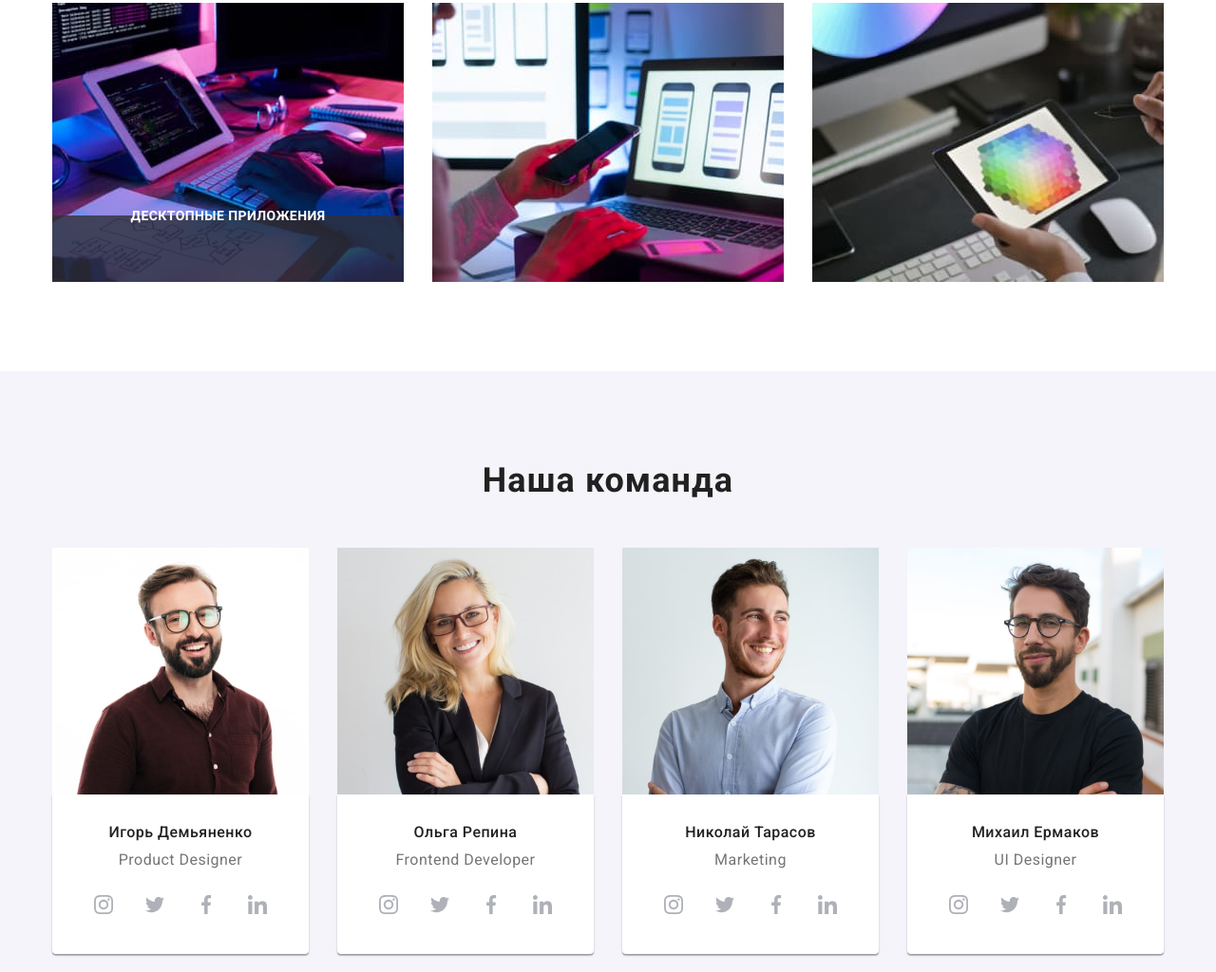
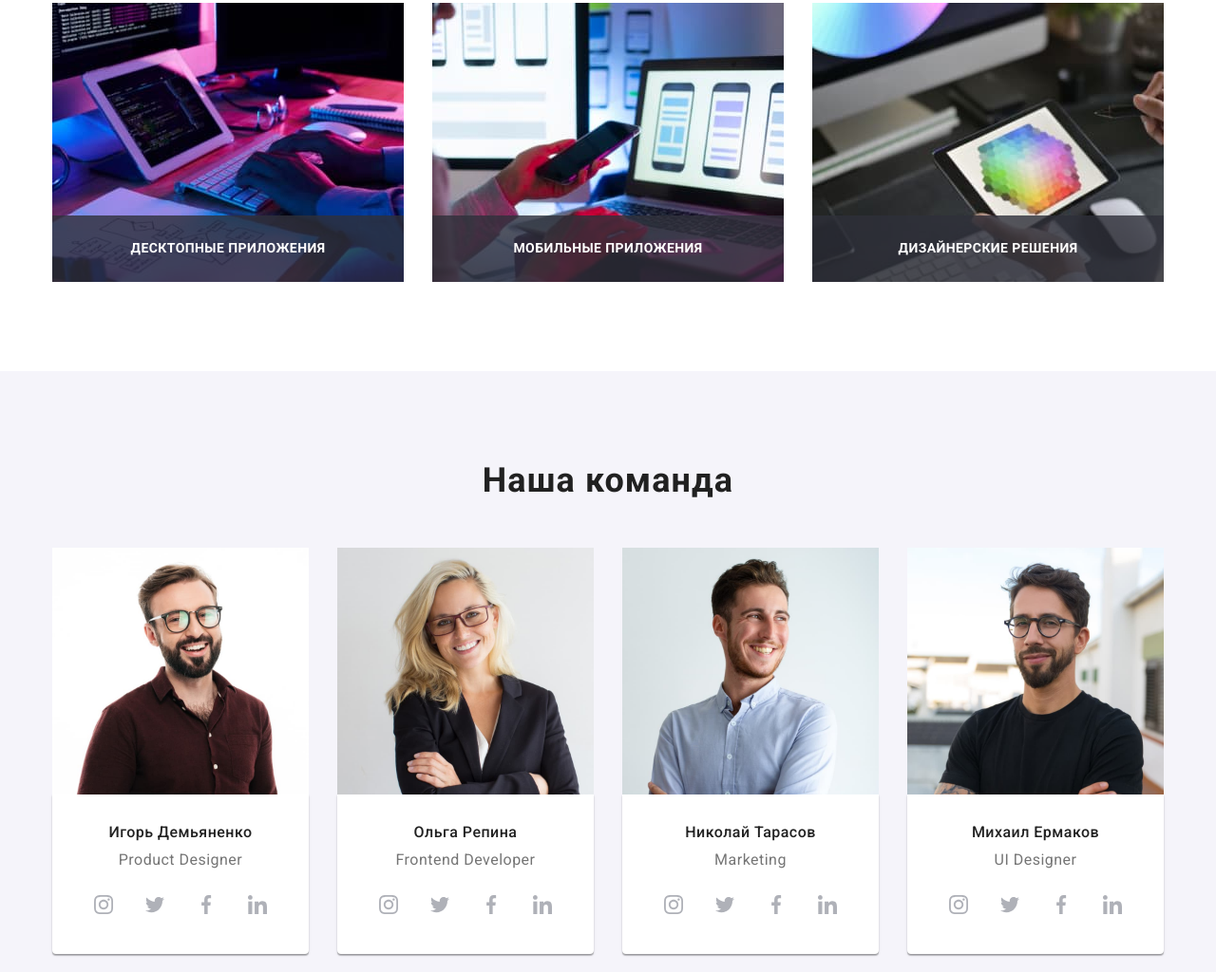
Before and after one commit to YuliaKraynia/goit-markup-hw-05, a plain HTML site: page index.html in a window 1280 px wide. Shown: the part 1295-2319 px from the top of the page at 95% size. Drawn offline with nearby package versions, Linux system fonts and the light colour scheme.

Commit message:
ДЗ 5 варіант 1

```diff
--- a/css/styles.css
+++ b/css/styles.css
@@ -341,7 +341,9 @@ align-items: center;
 }
 
 .foto-work-name {
-    display: block;
+    display: flex;
+    justify-content: center;
+    align-items: center;
     position: absolute;
     bottom: 0;
     left: 0;
@@ -353,14 +355,11 @@ align-items: center;
 }
 
 .foto-name {
-    display: flex;
-    justify-content: center;
-    align-items: center;
 
     text-transform: uppercase;
     font-weight: 700;
     font-size: 14px;
-    line-height: 1.14px;
+    line-height: 1.14;
     letter-spacing: 0.03em;
 
     color: #FFFFFF;
--- a/index.html
+++ b/index.html
@@ -126,6 +126,9 @@
                                 alt="Работа студии"
                                 width="370"
                                 height="294">
+                                <div class="foto-work-name">
+                                    <p class="foto-name">Мобильные приложения</p>
+                                </div>
                     </li>
                     <li class="foto">
                         <img
@@ -133,6 +136,9 @@
                             alt="Работа студии"
                             width="370"
                             height="294">
+                            <div class="foto-work-name">
+                                <p class="foto-name">Дизайнерские решения</p>
+                            </div>
                     </li>
                 </ul>
             </div>
```
